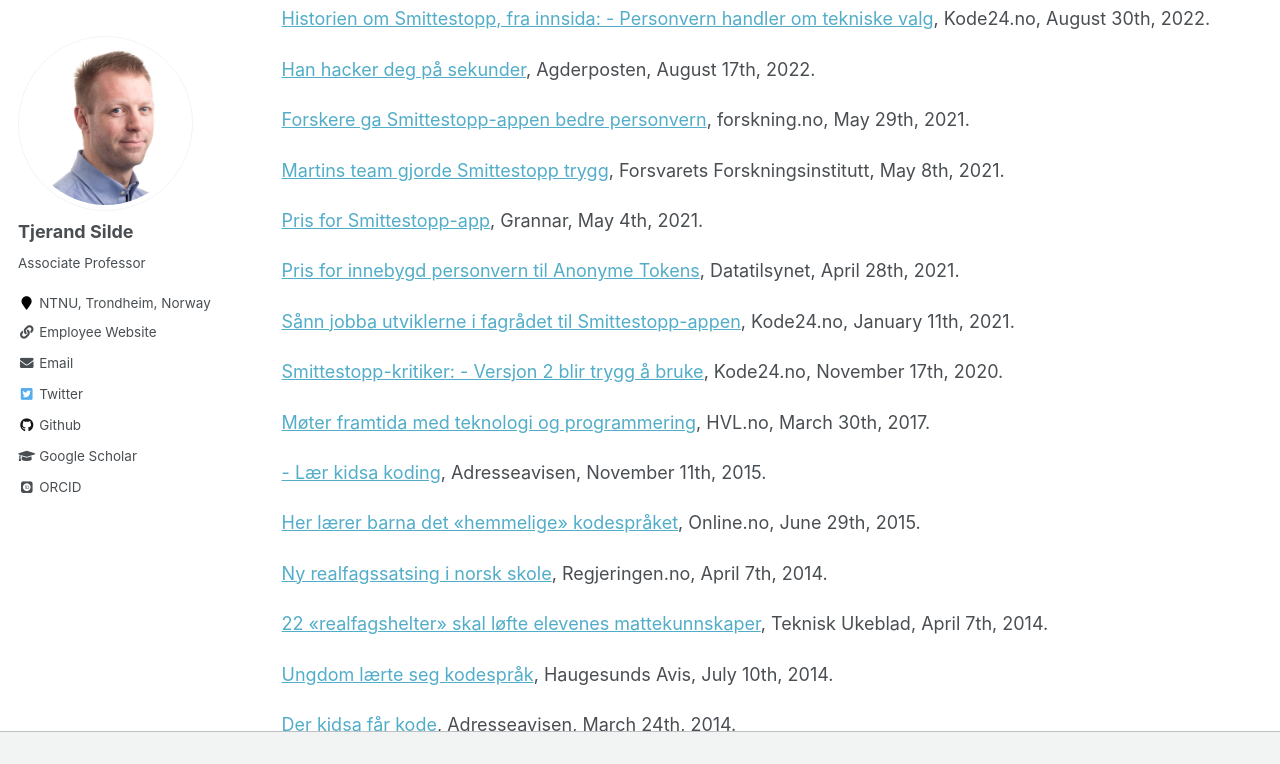
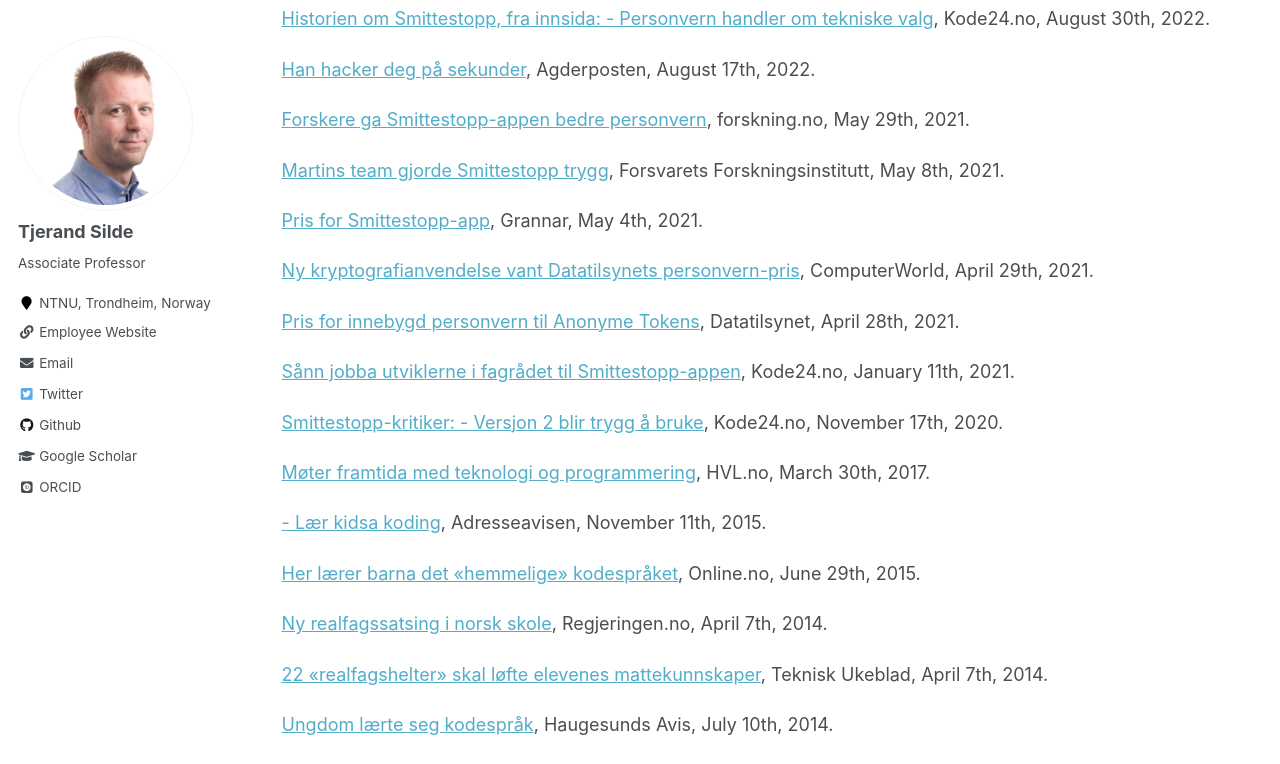
Before and after one commit to tjesi/tjesi.github.io, a Jekyll site: the page built from _pages/media.md, in a window 1280 px wide and 900 px high, scrolled down 2232 px, cut to the strip 0-764 px from the top of the window. Built offline with Jekyll 4.4.1, drawn with Linux system fonts in a browser that asks for light colours; some web fonts are replaced.

Commit message:
Update media.md

```diff
--- a/_pages/media.md
+++ b/_pages/media.md
@@ -93,6 +93,8 @@
 
 [Pris for Smittestopp-app](https://grannar.no/2021/05/pris-for-smittestopp-app), Grannar, May 4th, 2021.
 
+[Ny kryptografianvendelse vant Datatilsynets personvern-pris](https://www.cw.no/datatilsynet-personvern-priser-og-utmerkelser/ny-kryptografianvendelse-vant-datatilsynets-personvern-pris/431987), ComputerWorld, April 29th, 2021.
+
 [Pris for innebygd personvern til Anonyme Tokens](https://www.datatilsynet.no/aktuelt/aktuelle-nyheter-2021/pris-for-innebygd-personvern-til-anonyme-tokens), Datatilsynet, April 28th, 2021.
 
 [Sånn jobba utviklerne i fagrådet til Smittestopp-appen](https://www.kode24.no/koden-bak/sann-jobba-utviklerne-i-fagradet-til-smittestopp-appen/73254266), Kode24.no, January 11th, 2021.
```
